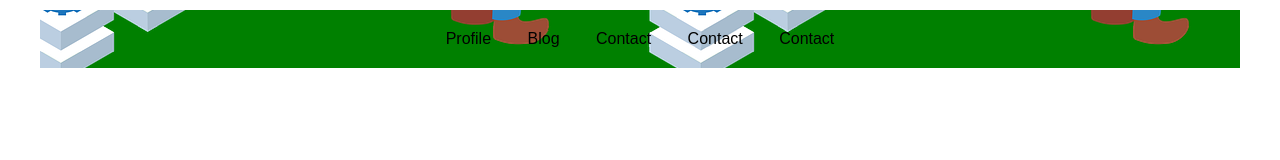
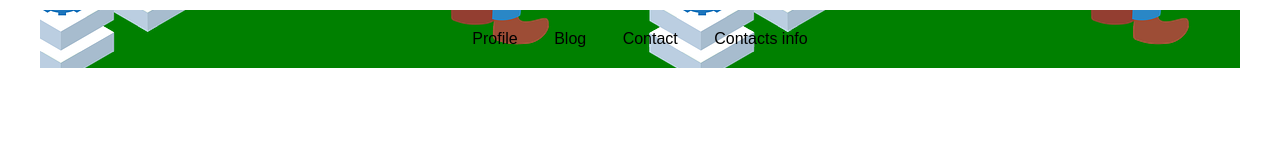
Before and after one commit to Arunkumar-lang/Codsoft1, a plain HTML site: page samplerepo/index.html in a window 1280 px wide. Drawn offline with Linux system fonts and the light colour scheme; files whose address does not match are found by name.

Commit message:
feat:modify files

```diff
--- a/samplerepo/index.html
+++ b/samplerepo/index.html
@@ -13,8 +13,7 @@
                 <li><a href="#">Profile</a></li>
                 <li><a href="#">Blog</a></li>
                 <li><a href="#">Contact</a></li>
-                <li><a href="#">Contact</a></li>
-                <li><a href="#">Contact</a></li>
+                <li><a href="#">Contacts info</a></li>
 
             </ul>
         </nav>
```
